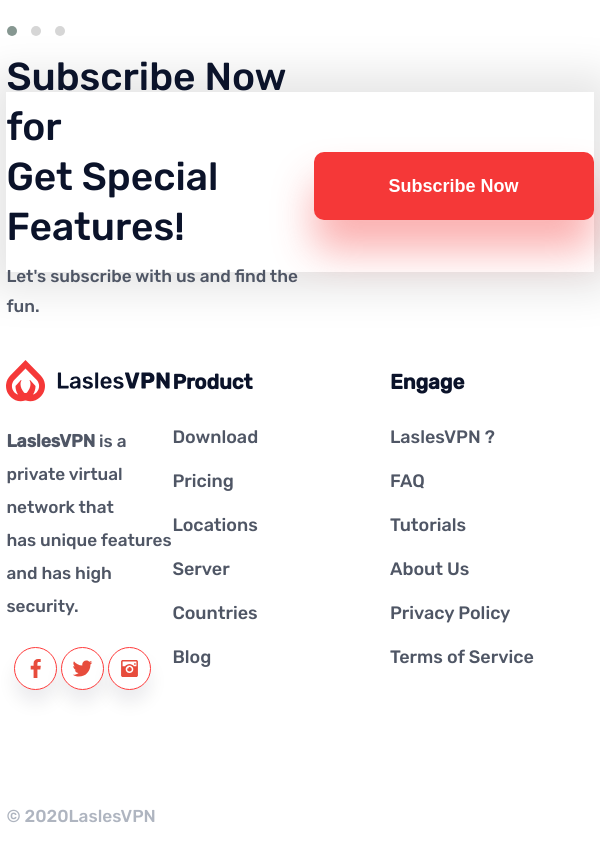
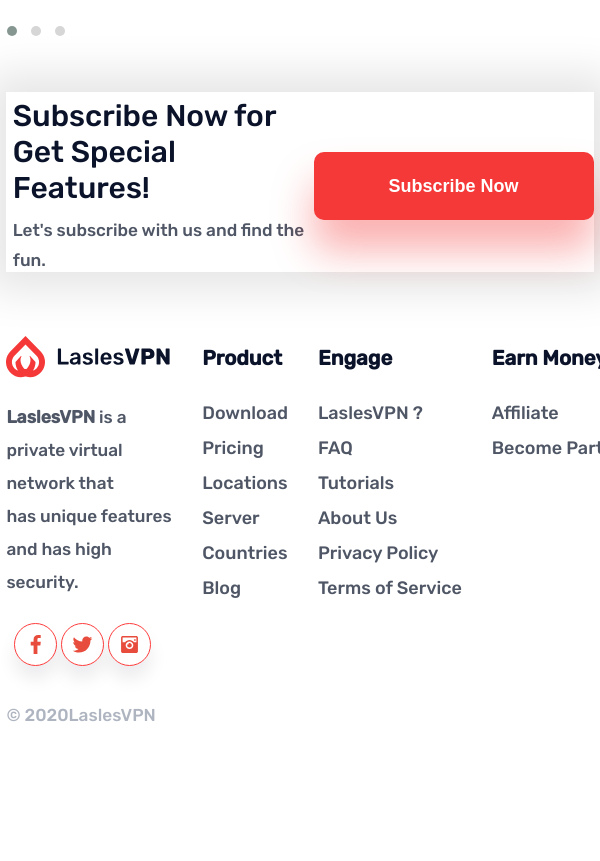
Before and after one commit to Roman4egs1994/One, a plain HTML site: page index.html in a window 600 px wide. Shown: the part 4039-4900 px from the top of the page. After the commit the page ends 4769 px from the top, so only its background shows below. Drawn offline with Linux system fonts and the light colour scheme.

Commit message:
1.2.6 media

```diff
--- a/css/style.css
+++ b/css/style.css
@@ -1354,6 +1354,32 @@ width: 1253px;
     padding: 0px;
 }
 
+.text-subscribe {
+	padding-left: 0.4em;
+}
+
+.text-sub {
+	font-size: 30px;
+	line-height: 1.2em;
+}
+
+.footer {
+	padding: 0em 0.4em 0em 0.4em;
+}
+
+.right-footer {
+    display: flex;
+    width: 490px;
+    justify-content: space-evenly;
+}
+
+.page-nav-item-one {
+    padding-bottom: 13px;
+}
+
+.text-own {
+	padding-top: 30px ;
+}
 
 }
 
```
